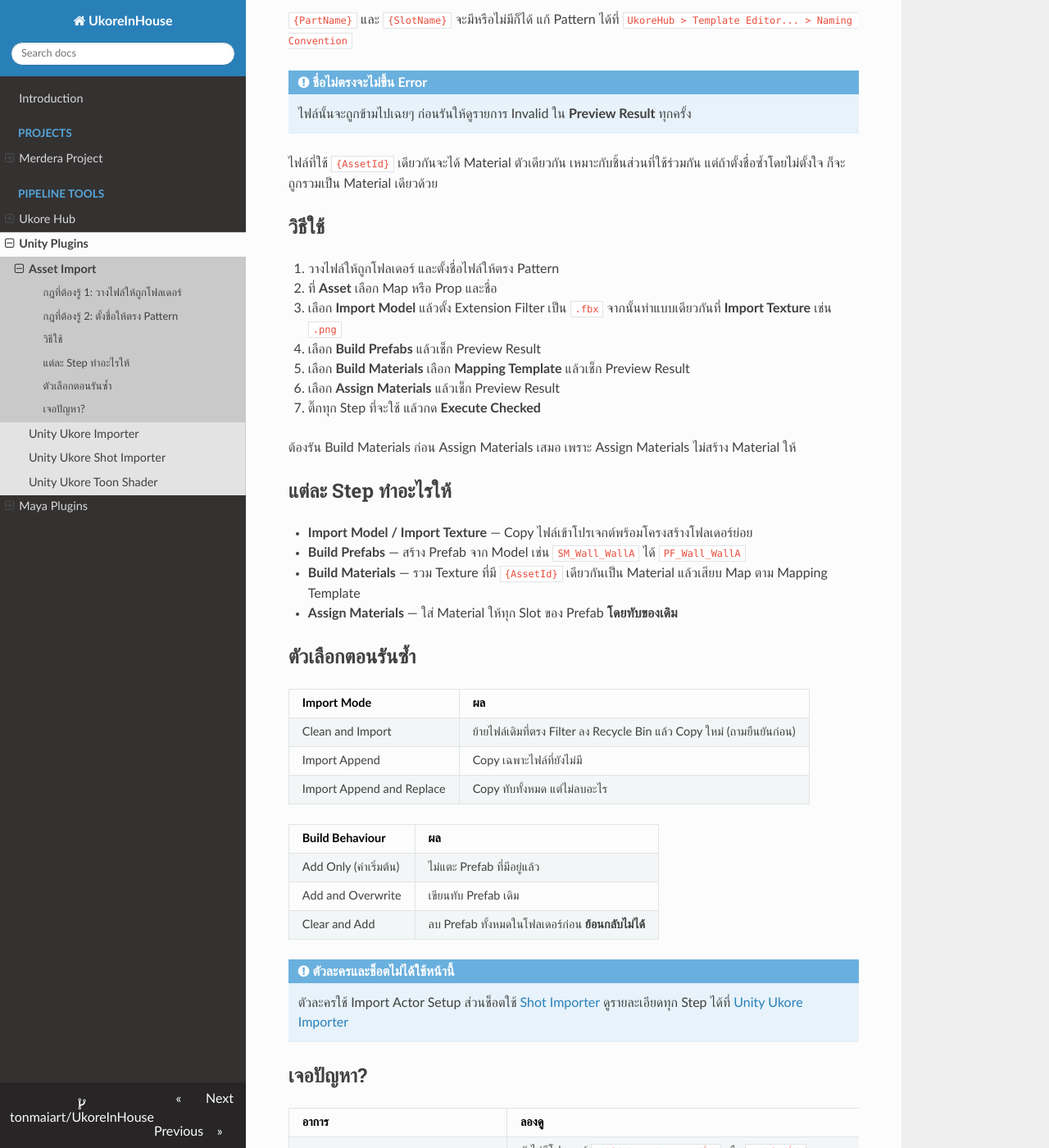
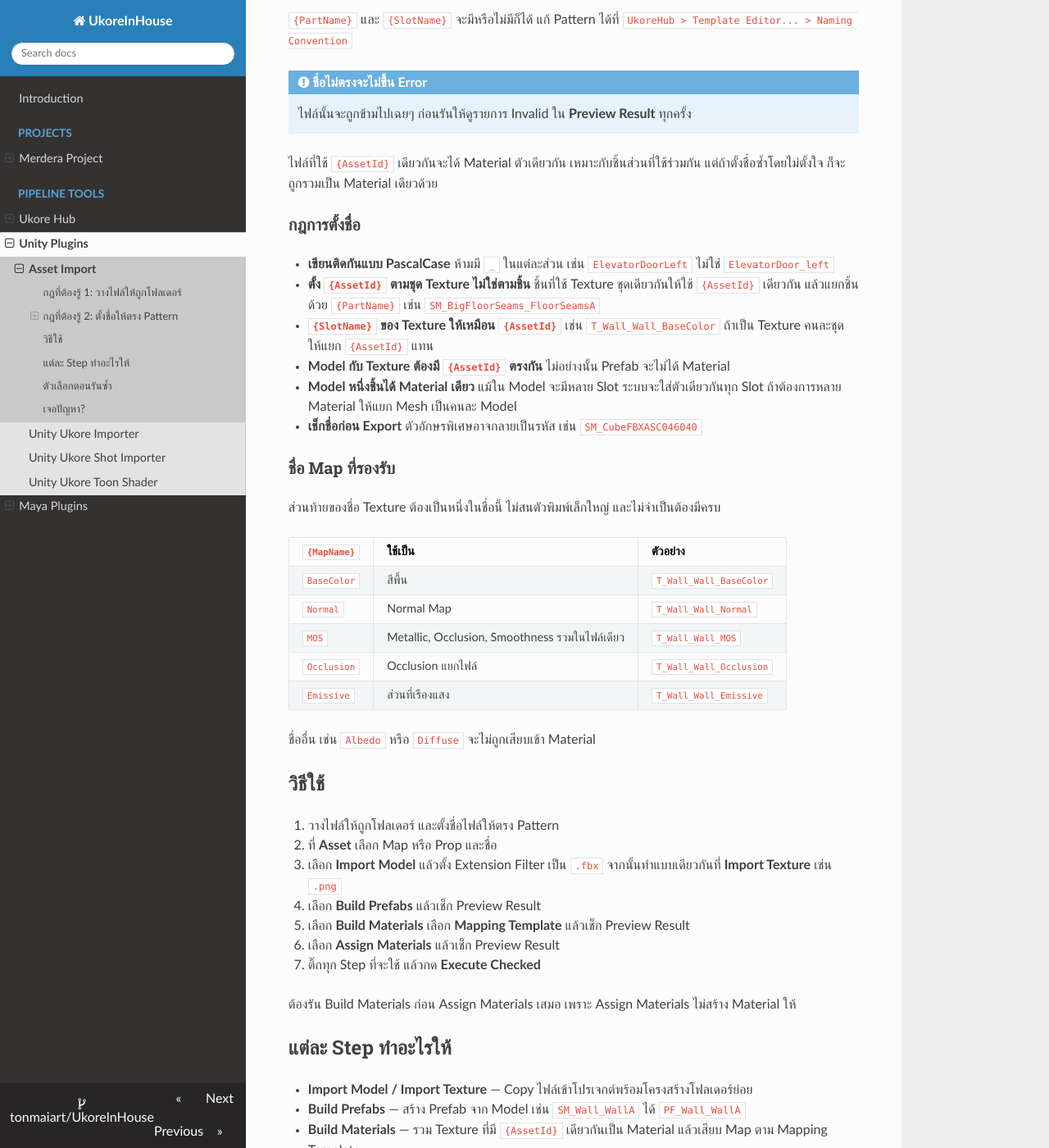
Before and after one commit to tonmaiart/UkoreInHouse, an MkDocs documentation site: the page built from docs/asset_import/quick-start.md, in a window 1280 px wide and 1400 px high, scrolled down 1921 px. Shown: the whole window at 82% size. Built offline with MkDocs 1.6.1, drawn with Linux system fonts in a browser that asks for light colours; nearby versions of some CDN libraries.

Commit message:
Asset Import: add naming rules and supported map names
Co-Authored-By: Claude Opus 5.5 <noreply@anthropic.com>

```diff
--- a/docs/asset_import/quick-start.md
+++ b/docs/asset_import/quick-start.md
@@ -44,6 +44,29 @@
 
 ไฟล์ที่ใช้ `{AssetId}` เดียวกันจะได้ Material ตัวเดียวกัน เหมาะกับชิ้นส่วนที่ใช้ร่วมกัน
 แต่ถ้าตั้งชื่อซ้ำโดยไม่ตั้งใจ ก็จะถูกรวมเป็น Material เดียวด้วย
+
+### กฎการตั้งชื่อ
+
+- **เขียนติดกันแบบ PascalCase** ห้ามมี `_` ในแต่ละส่วน เช่น `ElevatorDoorLeft` ไม่ใช่ `ElevatorDoor_left`
+- **ตั้ง `{AssetId}` ตามชุด Texture ไม่ใช่ตามชิ้น** ชิ้นที่ใช้ Texture ชุดเดียวกันให้ใช้ `{AssetId}` เดียวกัน แล้วแยกชิ้นด้วย `{PartName}` เช่น `SM_BigFloorSeams_FloorSeamsA`
+- **`{SlotName}` ของ Texture ให้เหมือน `{AssetId}`** เช่น `T_Wall_Wall_BaseColor` ถ้าเป็น Texture คนละชุด ให้แยก `{AssetId}` แทน
+- **Model กับ Texture ต้องมี `{AssetId}` ตรงกัน** ไม่อย่างนั้น Prefab จะไม่ได้ Material
+- **Model หนึ่งชิ้นได้ Material เดียว** แม้ใน Model จะมีหลาย Slot ระบบจะใส่ตัวเดียวกันทุก Slot ถ้าต้องการหลาย Material ให้แยก Mesh เป็นคนละ Model
+- **เช็กชื่อก่อน Export** ตัวอักษรพิเศษอาจกลายเป็นรหัส เช่น `SM_CubeFBXASC046040`
+
+### ชื่อ Map ที่รองรับ
+
+ส่วนท้ายของชื่อ Texture ต้องเป็นหนึ่งในชื่อนี้ ไม่สนตัวพิมพ์เล็กใหญ่ และไม่จำเป็นต้องมีครบ
+
+| `{MapName}` | ใช้เป็น | ตัวอย่าง |
+| --- | --- | --- |
+| `BaseColor` | สีพื้น | `T_Wall_Wall_BaseColor` |
+| `Normal` | Normal Map | `T_Wall_Wall_Normal` |
+| `MOS` | Metallic, Occlusion, Smoothness รวมในไฟล์เดียว | `T_Wall_Wall_MOS` |
+| `Occlusion` | Occlusion แยกไฟล์ | `T_Wall_Wall_Occlusion` |
+| `Emissive` | ส่วนที่เรืองแสง | `T_Wall_Wall_Emissive` |
+
+ชื่ออื่น เช่น `Albedo` หรือ `Diffuse` จะไม่ถูกเสียบเข้า Material
 
 ## วิธีใช้
 
```
